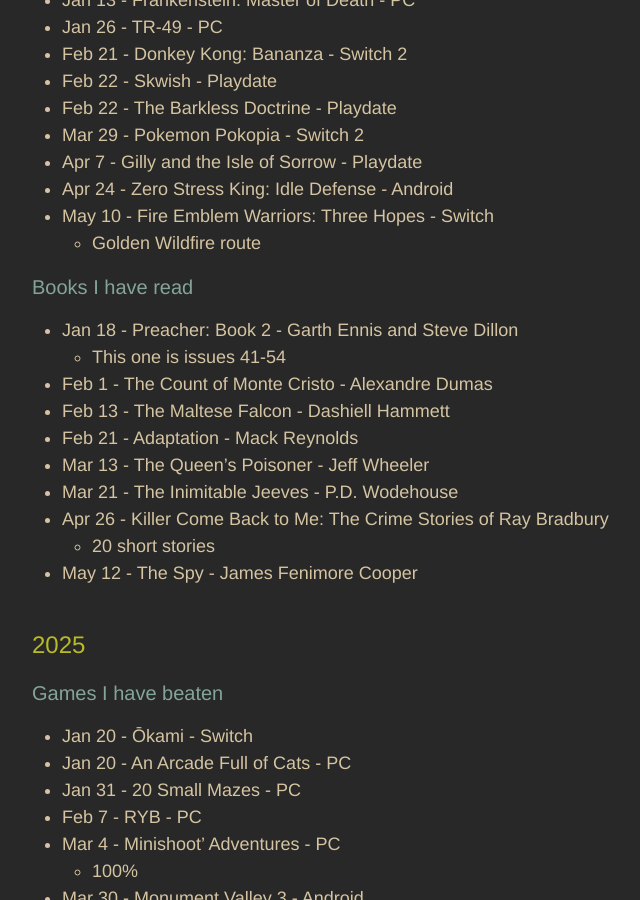
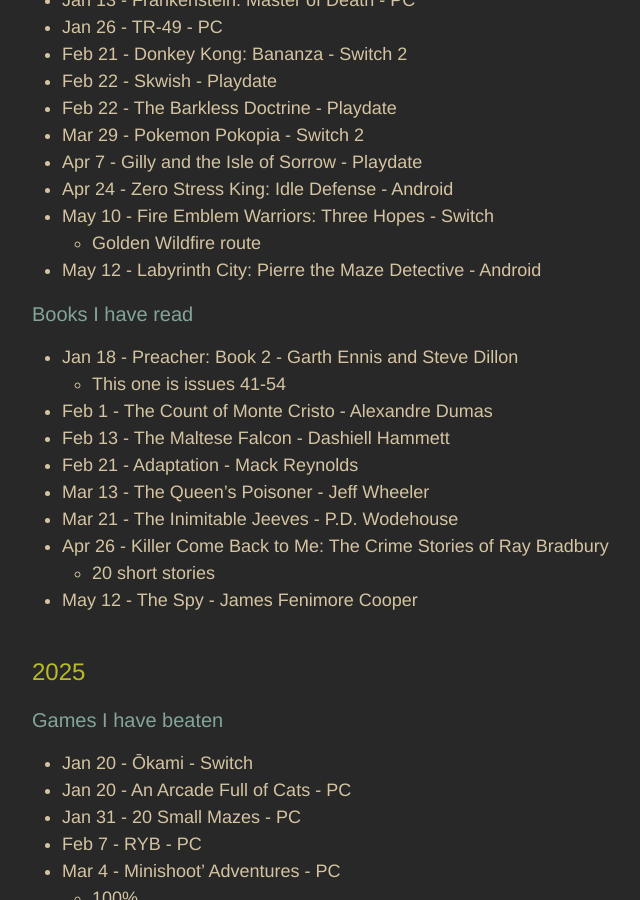
Before and after one commit to adkinsrs/sadkins_site, a Jekyll site: the page built from misc.md, in a window 1280 px wide and 900 px high, scrolled down 626 px. Shown: the whole window, without its empty margins (238-878 px from the left). Built offline with Jekyll 4.4.1, drawn with Linux system fonts in a browser that asks for light colours.

Commit message:
beat a game

```diff
--- a/misc.md
+++ b/misc.md
@@ -30,6 +30,7 @@
 * Apr 24 - Zero Stress King: Idle Defense - Android
 * May 10 - Fire Emblem Warriors: Three Hopes - Switch
   * Golden Wildfire route
+* May 12 - Labyrinth City: Pierre the Maze Detective - Android
 
 ### Books I have read
 
```
